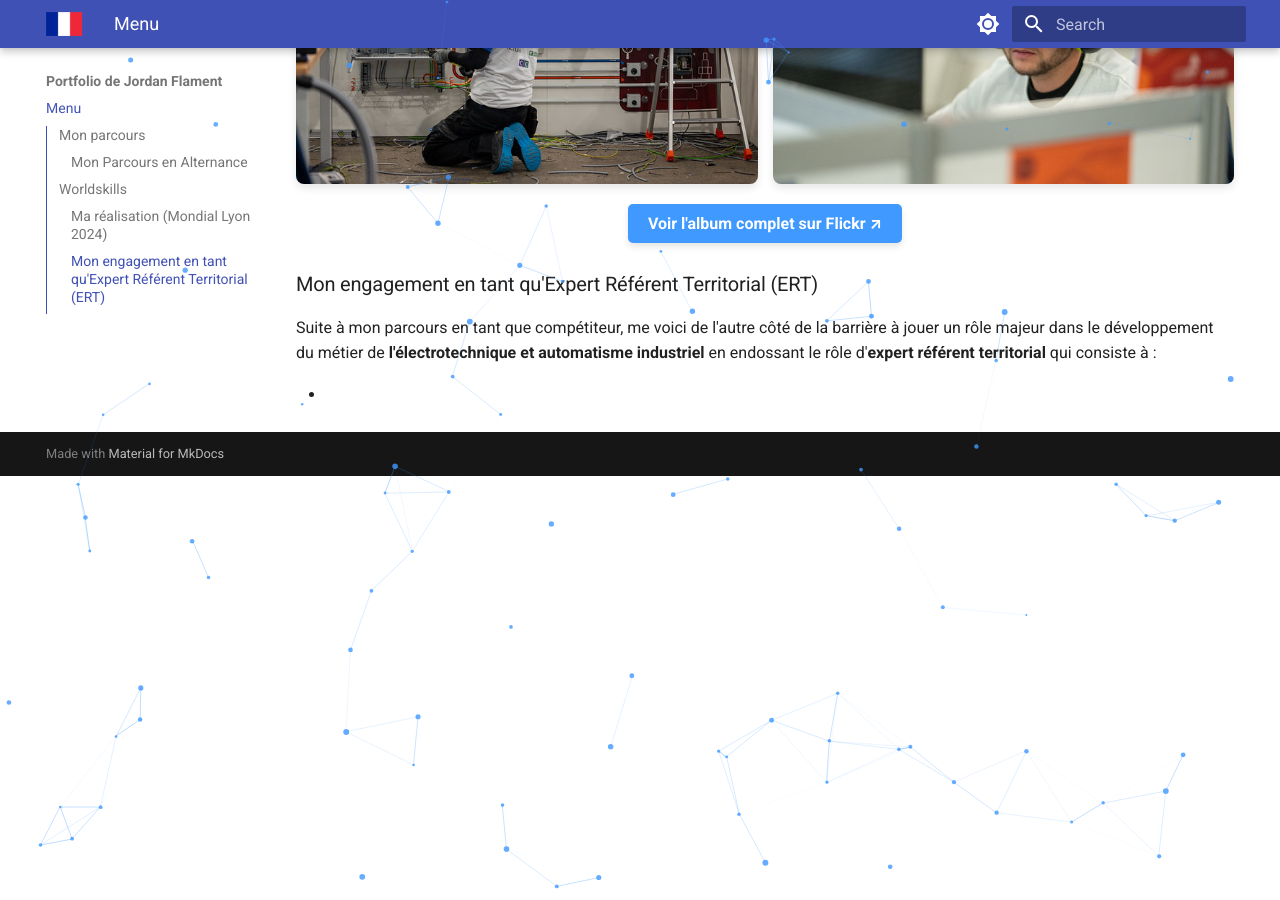
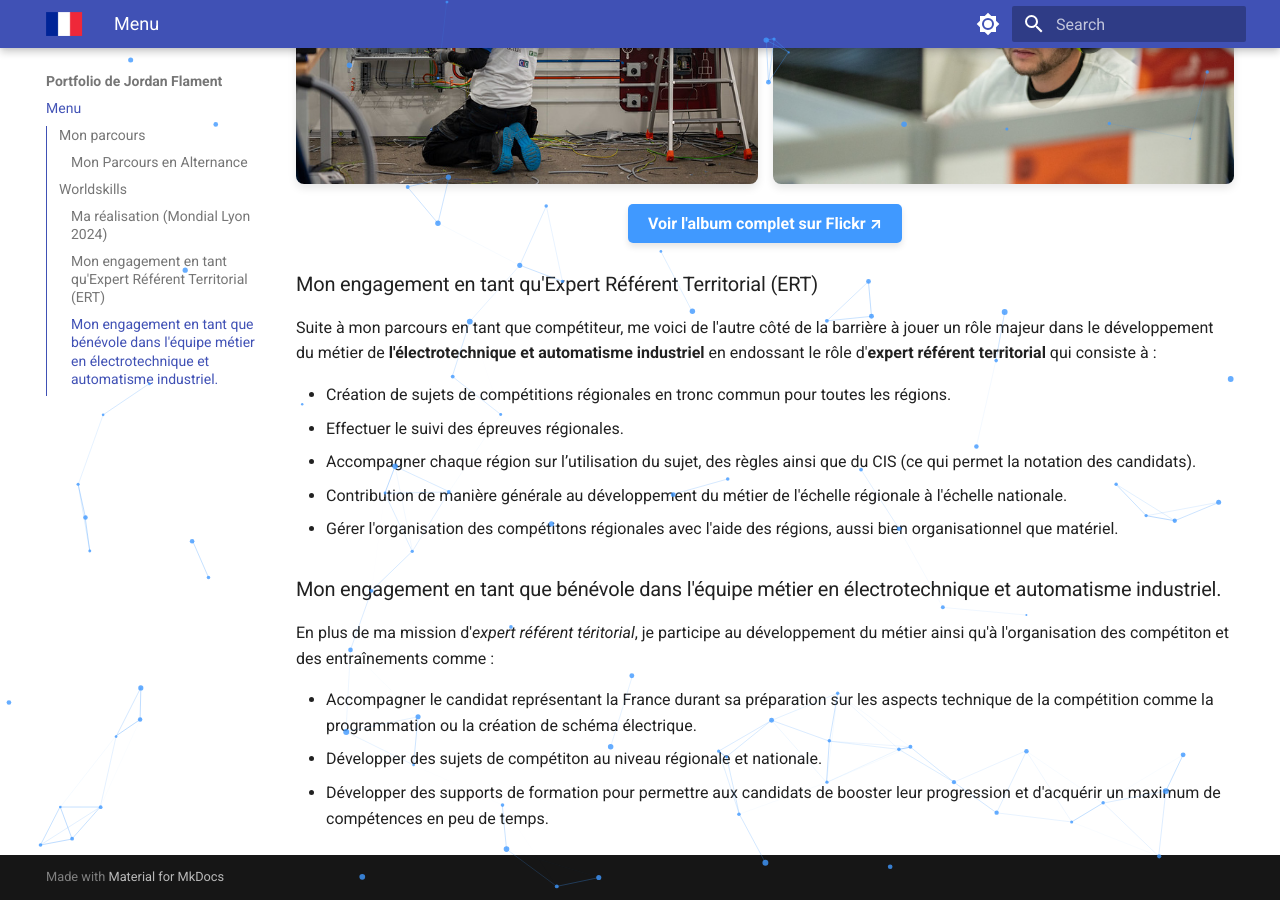
Before and after one commit to jordan-flament/jordan-flament.github.io, an MkDocs documentation site: the page built from docs/index.md, in a window 1280 px wide and 900 px high, scrolled down 3929 px. Built offline with MkDocs 1.6.1 and Material for MkDocs 9.7.7, drawn with Linux system fonts in a browser that asks for light colours.

Commit message:
bénévole

```diff
--- a/docs/index.md
+++ b/docs/index.md
@@ -205,4 +205,16 @@ Voici un aperçu de mon travail lors de cette épreuve internationale :
 
 Suite à mon parcours en tant que compétiteur, me voici de l'autre côté de la barrière à jouer un rôle majeur dans le développement du métier de **l'électrotechnique et automatisme industriel** en endossant le rôle d'**expert référent territorial** qui consiste à :
 
-*
+* Création de sujets de compétitions régionales en tronc commun pour toutes les régions.
+* Effectuer le suivi des épreuves régionales.
+* Accompagner chaque région sur l’utilisation du sujet, des règles ainsi que du CIS (ce qui permet la notation des candidats).
+* Contribution de manière générale au développement du métier de l'échelle régionale à l'échelle nationale.
+* Gérer l'organisation des compétitons régionales avec l'aide des régions, aussi bien organisationnel que matériel.
+
+### Mon engagement en tant que bénévole dans l'équipe métier en électrotechnique et automatisme industriel.
+
+En plus de ma mission d'*expert référent téritorial*, je participe au développement du métier ainsi qu'à l'organisation des compétiton et des entraînements comme :
+
+* Accompagner le candidat représentant la France durant sa préparation sur les aspects technique de la compétition comme la programmation ou la création de schéma électrique.
+* Développer des sujets de compétiton au niveau régionale et nationale.
+* Développer des supports de formation pour permettre aux candidats de booster leur progression et d'acquérir un maximum de compétences en peu de temps.
```
